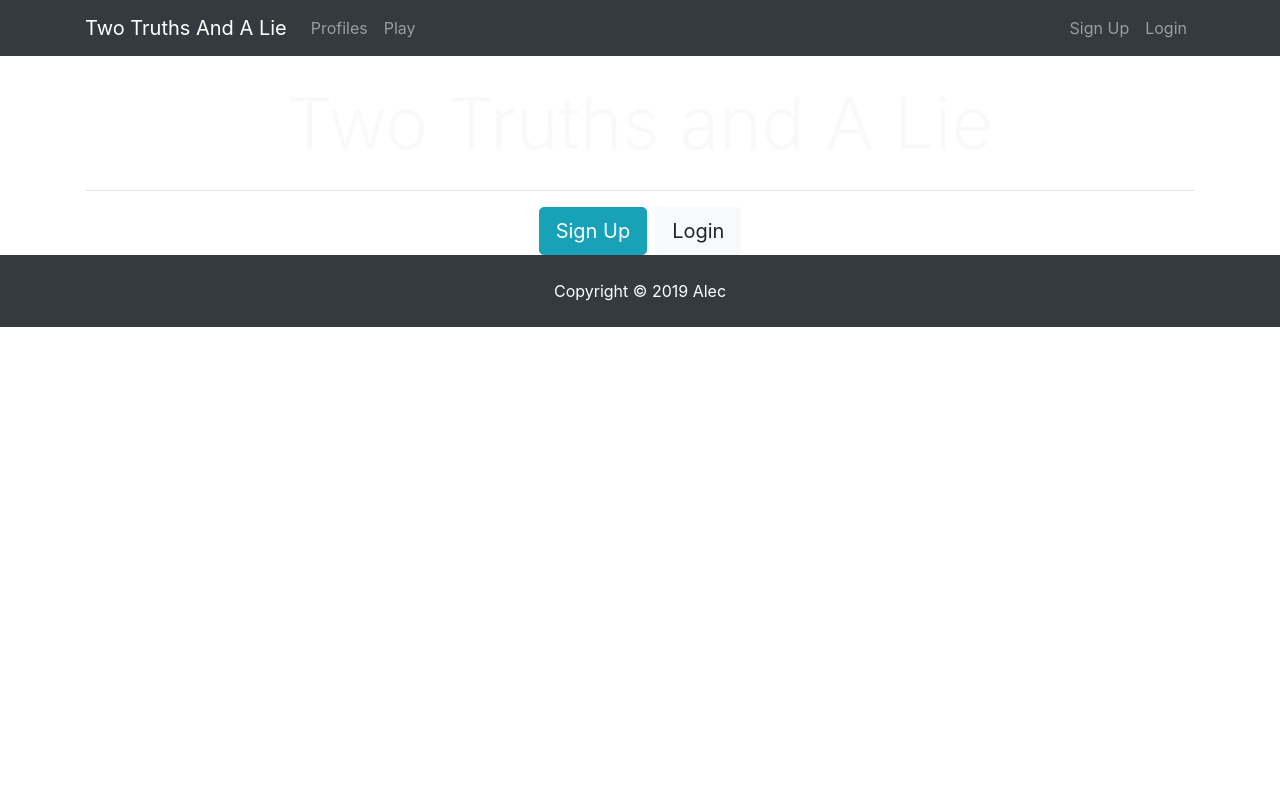
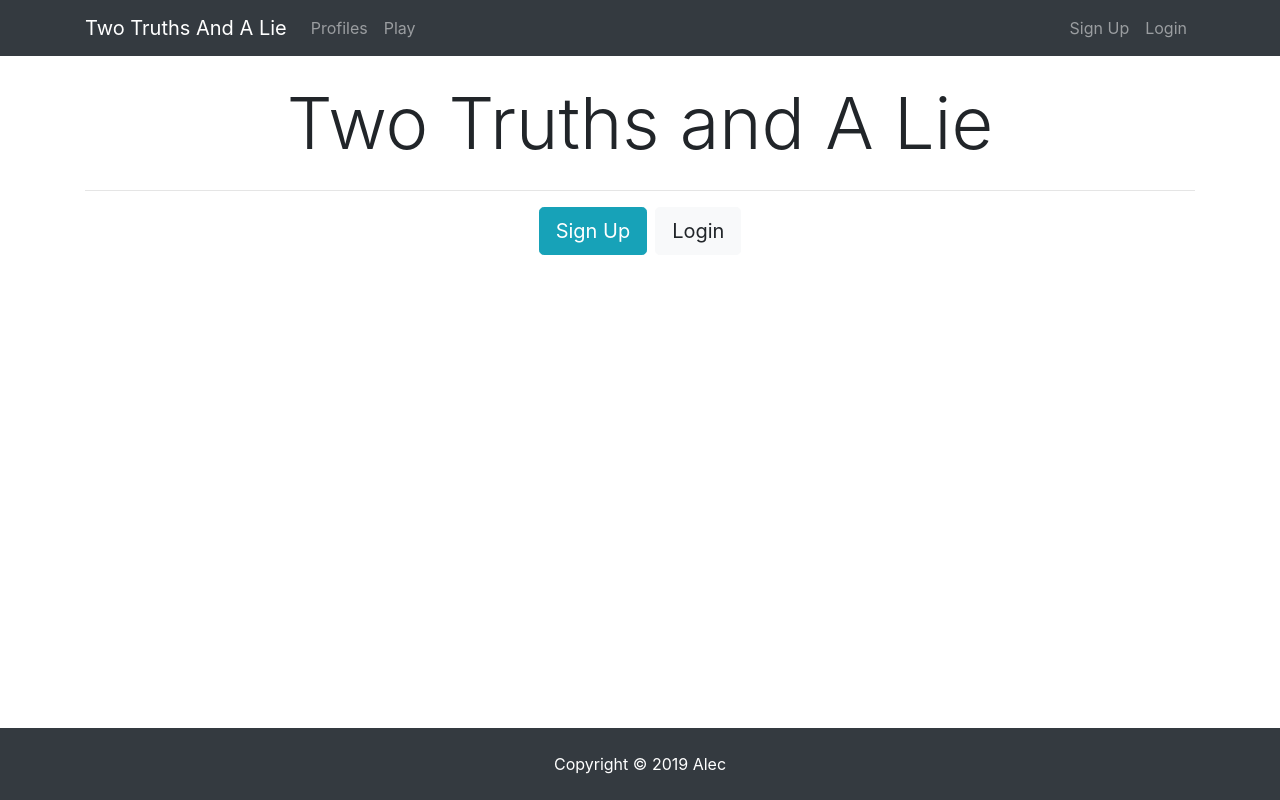
Before and after one commit to aleclivinghouse/twoTruthsMaterialize, a React (Create React App) app in the folder client/: page / in a window 1280 px wide. Built offline with nearby package versions, Linux system fonts and the light colour scheme.

Commit message:
styling completed

```diff
--- a/client/src/components/Dashboard/Dashboard.js
+++ b/client/src/components/Dashboard/Dashboard.js
@@ -2,7 +2,6 @@ import React, {Component} from 'react';
 import {Link} from 'react-router-dom';
 import {connect} from 'react-redux';
 import {getCurrentProfile, deleteAccount} from '../../actions/profileActions';
-import ProfileActions from './ProfileActions';
 
 
 class Dashboard extends Component{
@@ -32,7 +31,9 @@ class Dashboard extends Component{
           <p className="lead text-muted"><Link to={`/dashboard`}>Welcome {user.name} </Link></p>
           <div style={{marginBottom: '60px'}} />
           <button onClick={this.onDeleteClick.bind(this)} className="btn btn-danger">Delete My Account-0</button>
-          <ProfileActions />
+              <Link to="/edit-profile" className="btn btn-light">
+                <i class="fas fa-user-circle text-info mr-1" /> Edit Profile
+              </Link>
         </div>
       );
     } else {
--- a/client/src/components/layout/Footer.js
+++ b/client/src/components/layout/Footer.js
@@ -1,8 +1,9 @@
 import React from 'react';
+import './layout.css';
 export default () => {
   return(
     <div>
-    <footer className="bg-dark text-white p-4 text-center">
+    <footer className="bg-dark text-white p-4 text-center fixed-bottom">
       Copyright &copy; {new Date().getFullYear()} Alec
     </footer>
     </div>
--- a/client/src/components/layout/Landing.js
+++ b/client/src/components/layout/Landing.js
@@ -1,10 +1,11 @@
 import React, {Component} from 'react';
 import { Link } from 'react-router-dom';
+import './layout.css';
 class Landing extends Component{
   render(){
     return(
-      <div>
-      <div className="dark-overlay landing-inner text-light">
+      <div className="page-wrap">
+      <div className="dark-overlay landing-inner">
       <div className="container">
         <div className="row">
           <div className="col-md-12 text-center">
@@ -23,7 +24,7 @@ class Landing extends Component{
         </div>
       </div>
     </div>
-      </div>
+    </div>
     )
   }
 }
--- /dev/null
+++ b/client/src/components/layout/layout.css
@@ -0,0 +1,8 @@
+.page-wrap{
+  min-height: 100%;
+  position: relative;
+}
+/*
+footer {
+  position: absolute;
+} */
--- a/client/src/components/post/CommentItem.js
+++ b/client/src/components/post/CommentItem.js
@@ -21,13 +21,6 @@ class CommentItem extends Component {
       <div className="card card-body mb-3">
         <div className="row">
           <div className="col-md-2">
-            <a href="profile.html">
-              <img
-                className="rounded-circle d-none d-md-block"
-                src={comment.avatar}
-                alt=""
-              />
-            </a>
             <br />
             <div>
             </div>
```
